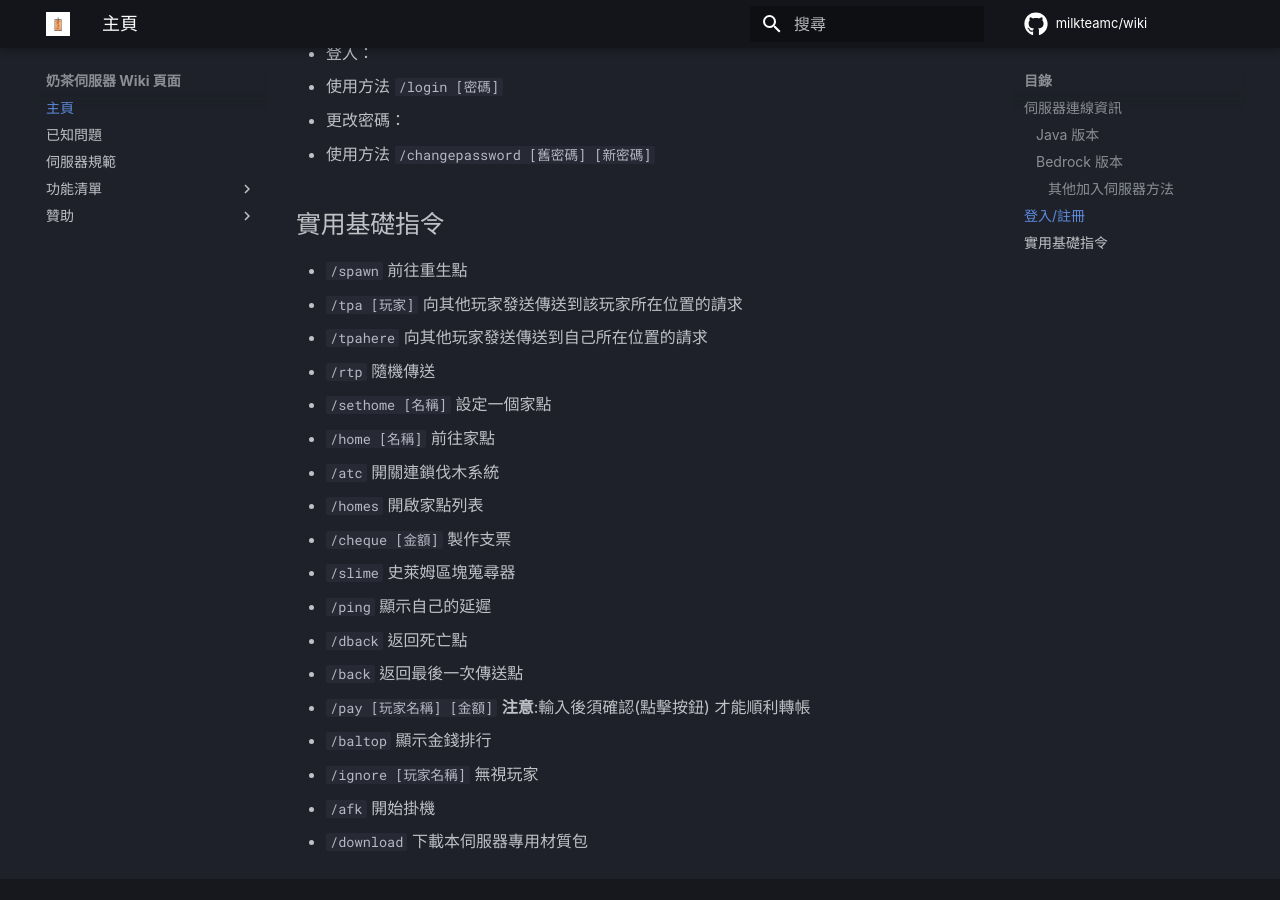
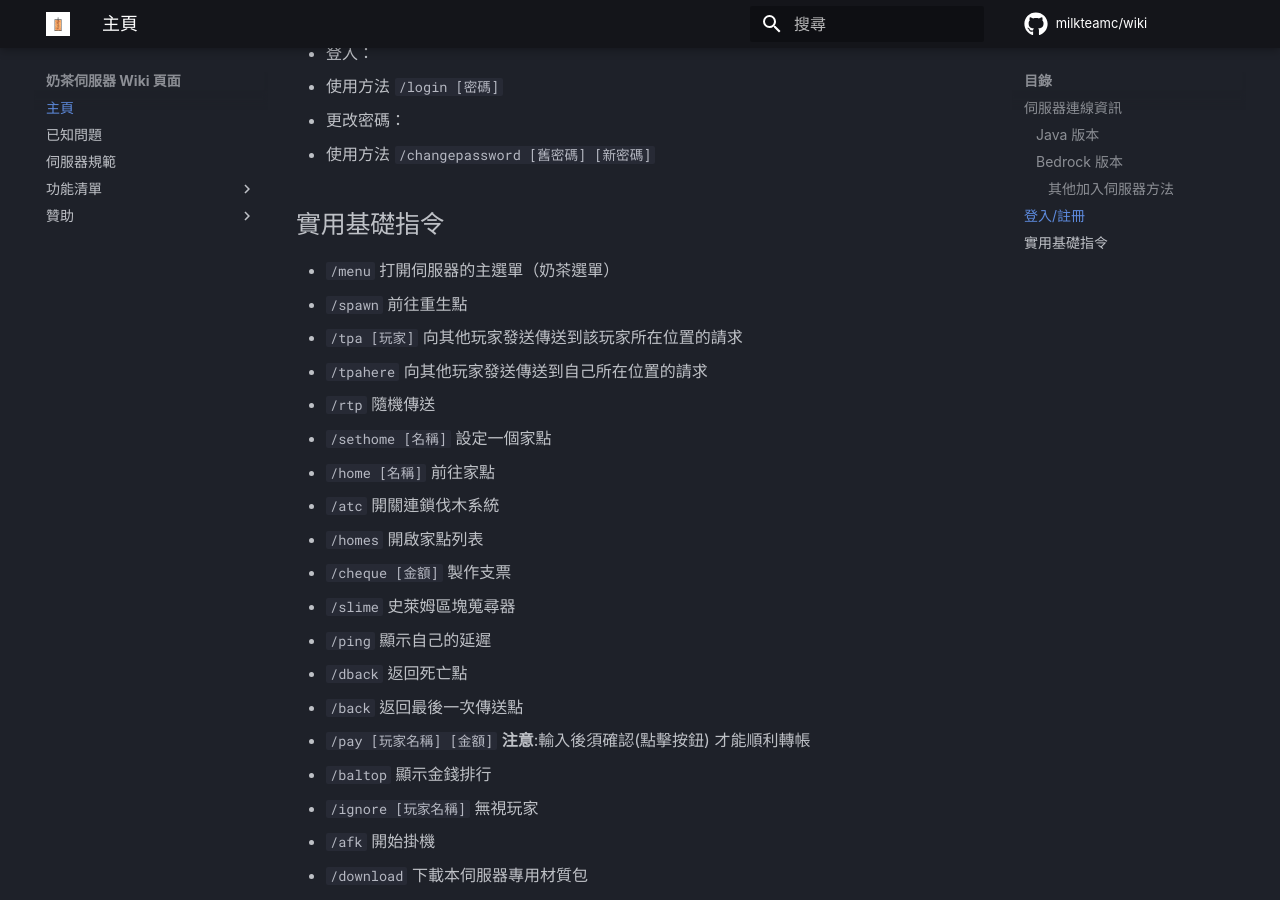
Before and after one commit to milkteamc/wiki, an MkDocs documentation site: the page built from docs/index.md, in a window 1280 px wide and 900 px high, scrolled down 2794 px. Built offline with MkDocs 1.6.1 and Material for MkDocs 9.7.7, drawn with Linux system fonts in a browser that asks for light colours; some web fonts are replaced; plug-ins that fetch from the network failed and are left out; comment, search, counter and statistics services are not loaded.

Commit message:
add menu command

```diff
--- a/docs/index.md
+++ b/docs/index.md
@@ -76,6 +76,7 @@ milkteamc.org
 - 更改密碼：
   - 使用方法 `/changepassword [舊密碼] [新密碼]`
 ## 實用基礎指令
+- `/menu` 打開伺服器的主選單（奶茶選單）
 - `/spawn` 前往重生點
 - `/tpa [玩家]` 向其他玩家發送傳送到該玩家所在位置的請求
 - `/tpahere` 向其他玩家發送傳送到自己所在位置的請求
```
